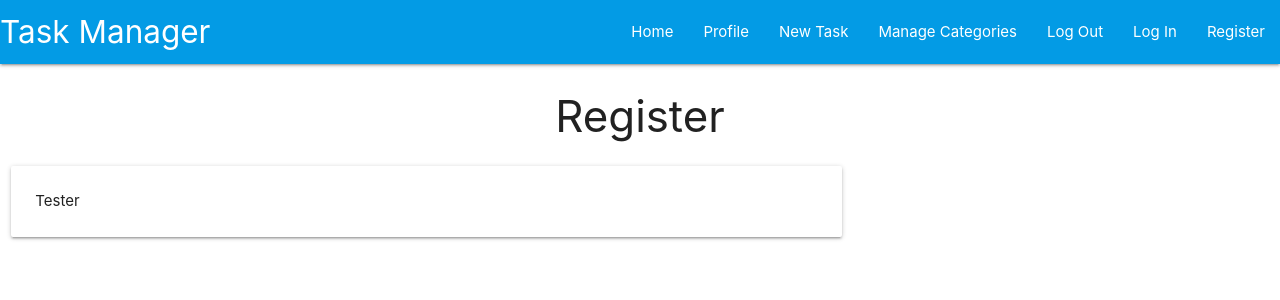
After one commit to digimori/MongoDBMiniproject, a Flask app: page /register in a window 1280 px wide. The commit adds this page. Shown: the top 300 px of the page. Run offline with Flask 2, Linux system fonts and the light colour scheme; some libraries are stand-ins or nearby versions.

Commit message:
Base registration page created, render_template basic function for register created)

```diff
--- a/app.py
+++ b/app.py
@@ -3,6 +3,7 @@ from flask import (
     Flask, flash, render_template,
     redirect, request, session, url_for)
 from flask_pymongo import PyMongo
+from werkzeug.security import generate_password_hash, check_password_hash
 from bson.objectid import ObjectId
 if os.path.exists("env.py"):
     import env
@@ -24,6 +25,11 @@ def get_tasks():
     return render_template("tasks.html", tasks=tasks)
 
 
+@app.route("/register", methods=["GET", "POST"])
+def register():
+    return render_template("register.html")
+
+
 if __name__ == "__main__":
     app.run(host=os.environ.get("IP"),
             port=int(os.environ.get("PORT")),
--- a/templates/base.html
+++ b/templates/base.html
@@ -23,7 +23,7 @@
       <li><a href="#">Manage Categories</a></li>
       <li><a href="#">Log Out</a></li>
       <li><a href="#">Log In</a></li>
-      <li><a href="#">Register</a></li>
+      <li><a href="{{ url_for('register') }}">Register</a></li>
     </ul>
   </div>
 </nav>
@@ -37,7 +37,7 @@
         <li><a href="#">Manage Categories</a></li>
         <li><a href="#">Log Out</a></li>
         <li><a href="#">Log In</a></li>
-        <li><a href="#">Register</a></li>
+        <li><a href="{{ url_for('register') }}">Register</a></li>
 </ul>
 </header>
     {% block content %}
--- /dev/null
+++ b/templates/register.html
@@ -0,0 +1,16 @@
+{% extends "base.html" %}
+{% block content %}
+
+<h3 class="center-align">Register</h3>
+
+<div class="row">
+    <form class="col s12 m8 offset-2">
+      <div class="card-panel">
+        <span class="">
+            Tester
+        </span>
+    </div>
+</form>
+  </div>
+
+{% endblock %}
```
